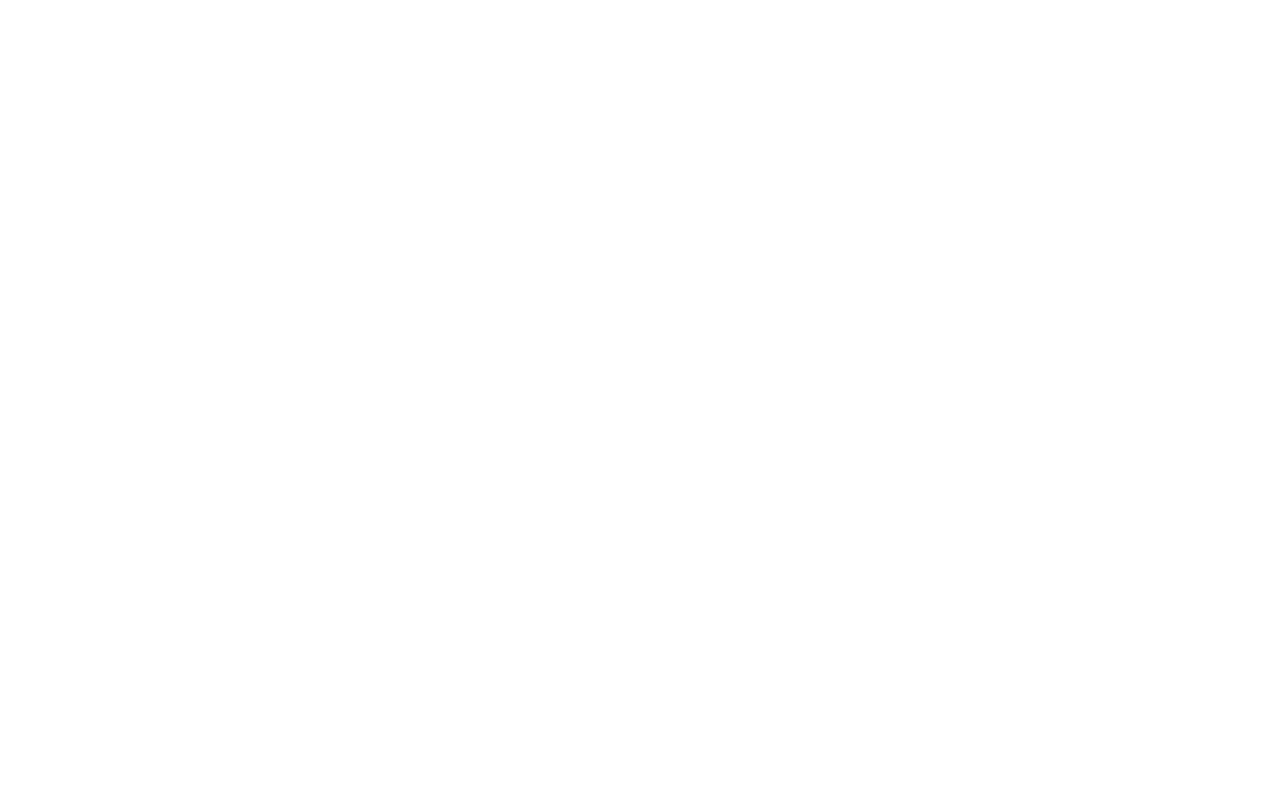
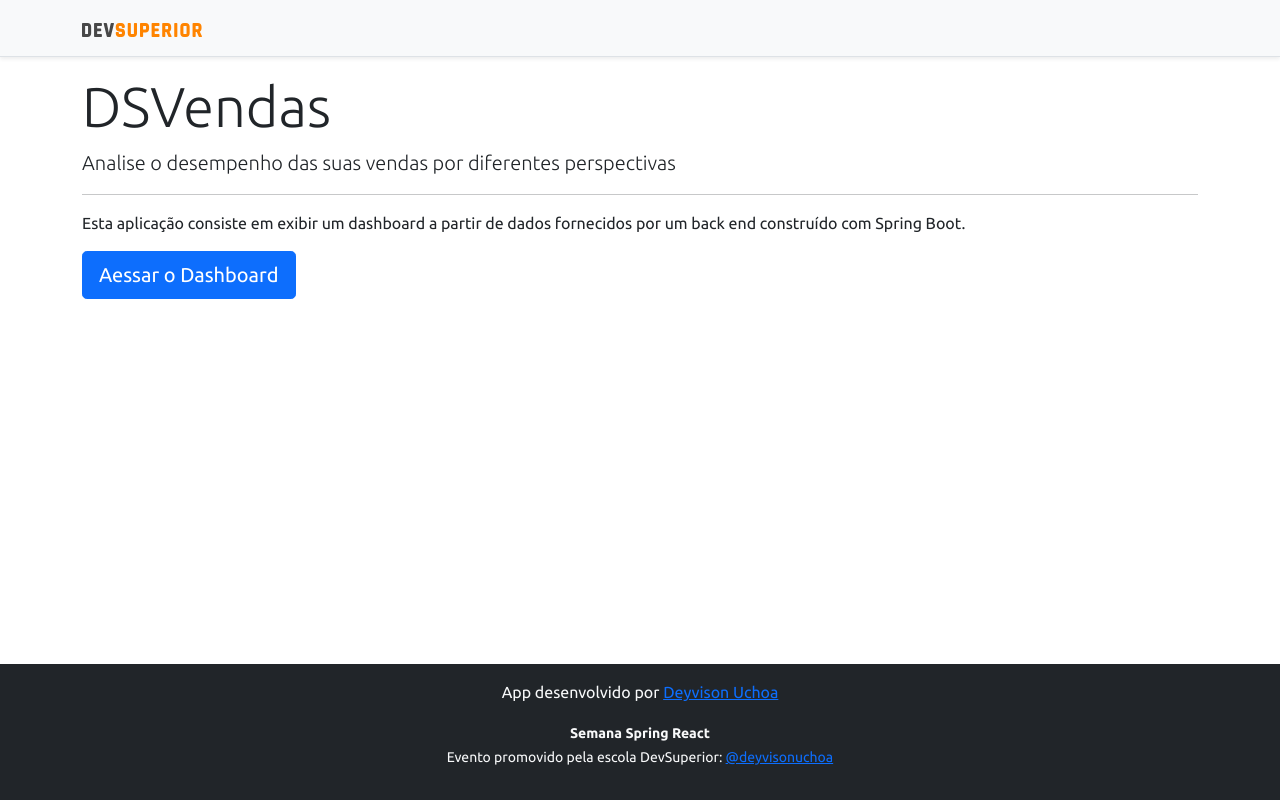
Before and after one commit to deyvisonuchoa/sds3, a React (Create React App) app in the folder frontend/: page / in a window 1280 px wide. Built offline with nearby package versions, Linux system fonts and the light colour scheme.

Commit message:
Home, navigation

```diff
--- a/frontend/src/components/Header/index.tsx
+++ b/frontend/src/components/Header/index.tsx
@@ -1,4 +1,5 @@
 
+import { Link } from 'react-router-dom';
 import imgDsDark from '../../assets/img/ds-dark.svg';
 
 export default function Header() {
@@ -7,7 +8,9 @@
             <div className="d-flex flex-column flex-md-row align-items-center p-3 px-md-4 mb-3 bg-light border-bottom shadow-sm">
                 <div className="container">
                     <nav className="my-2 my-md-0 mr-md-3">
-                        <img src={imgDsDark} alt="DevSuperior" width="120" />
+                        <Link to="/">
+                            <img src={imgDsDark} alt="DevSuperior" width="120" />
+                        </Link>
                     </nav>
                 </div>
             </div>
--- a/frontend/src/pages/Home/index.tsx
+++ b/frontend/src/pages/Home/index.tsx
@@ -1,9 +1,24 @@
+import Footer from "components/Footer";
+import Header from "components/Header";
+import { Link } from "react-router-dom";
 
 
 export default function Home() {
     return (
         <>
-
+            <Header />
+            <div className="container">
+                <div className="jumbotron">
+                    <h1 className="display-4">DSVendas</h1>
+                    <p className="lead">Analise o desempenho das suas vendas por diferentes perspectivas</p>
+                    <hr />
+                    <p>Esta aplicação consiste em exibir um dashboard a partir de dados fornecidos por um back end construído com Spring Boot.</p>
+                    <Link className="btn btn-primary btn-lg" to="/dashboard">
+                        Aessar o Dashboard
+                    </Link>
+                </div>
+            </div>
+            <Footer />
         </>
     )
 }
```
